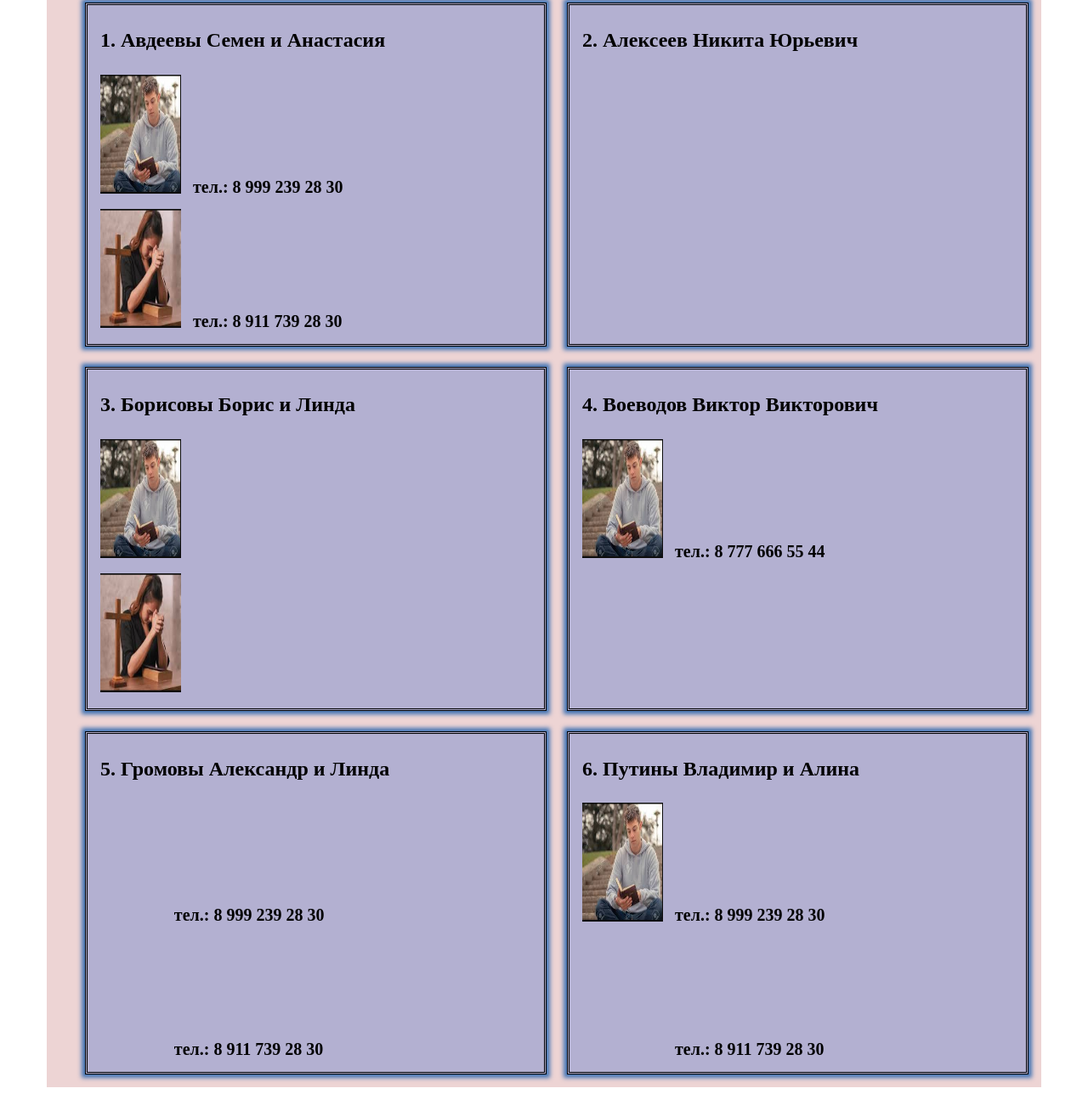
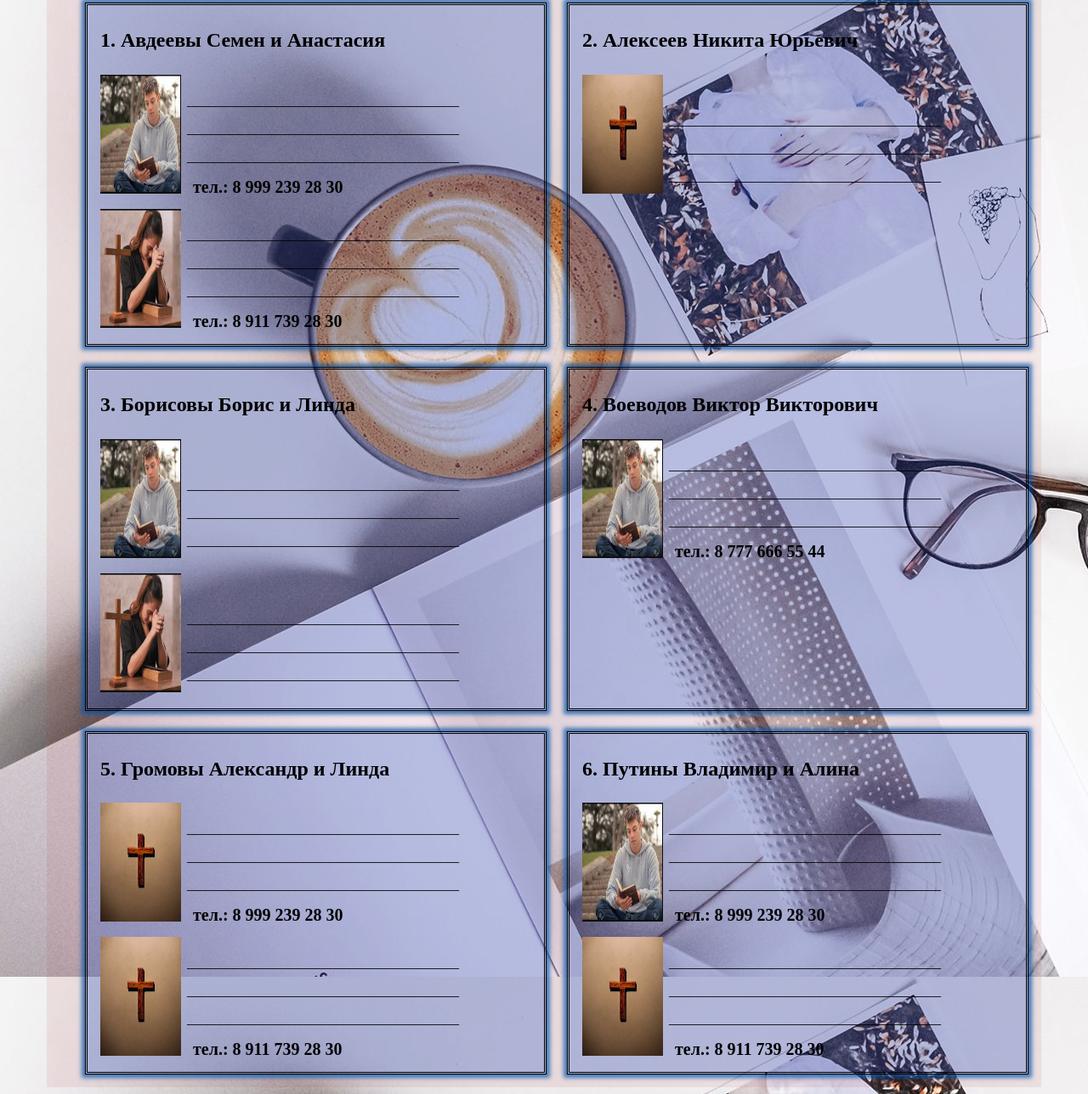
Before and after one commit to Nik-Ark/Worship-Diary, a plain HTML site: page index.html in a window 1280 px wide. Shown: the part 50-1338 px from the top of the page at 85% size. Drawn offline with Linux system fonts and the light colour scheme.

Commit message:
Grid not studied yet

```diff
--- a/index.html
+++ b/index.html
@@ -7,7 +7,7 @@
 		<link href="style.css" rel="stylesheet" />
 		<title>Worship Diary</title>
 	</head>
-	<body>
+	<body style="background-image: url('./files/coffee.jpg')">
 		<div class="inputDiv" style="display: none">
 			<input type="file" id="inputFile" />
 			<button id="readFileButton">Прочитать файл</button>
@@ -20,25 +20,49 @@
 					<img src="images/he.png" />
 				</div>
 				<div class="phone1">
-					<p>тел.: 8 999 239 28 30</p>
+					<p>________________________________________</p>
+					<p>________________________________________</p>
+					<p>________________________________________</p>
+					<h7>тел.: 8 999 239 28 30</h7>
 				</div>
 				<div class="image2">
 					<img src="images/she.png" />
 				</div>
 				<div class="phone2">
-					<p>тел.: 8 911 739 28 30</p>
+					<p>________________________________________</p>
+					<p>________________________________________</p>
+					<p>________________________________________</p>
+					<h7>тел.: 8 911 739 28 30</h7>
 				</div>
 			</div>
 			<div class="card">
 				<h2>2. Алексеев Никита Юрьевич</h2>
+				<div class="image1">
+					<img src="files/filler.png" />
+				</div>
+				<div class="phone1">
+					<p>________________________________________</p>
+					<p>________________________________________</p>
+					<p>________________________________________</p>
+				</div>
 			</div>
 			<div class="card">
 				<h2>3. Борисовы Борис и Линда</h2>
 				<div class="image1">
 					<img src="images/he.png" />
 				</div>
+				<div class="phone1">
+					<p>________________________________________</p>
+					<p>________________________________________</p>
+					<p>________________________________________</p>
+				</div>
 				<div class="image2">
 					<img src="images/she.png" />
+				</div>
+				<div class="phone2">
+					<p>________________________________________</p>
+					<p>________________________________________</p>
+					<p>________________________________________</p>
 				</div>
 			</div>
 			<div class="card">
@@ -47,16 +71,31 @@
 					<img src="images/he.png" />
 				</div>
 				<div class="phone1">
-					<p>тел.: 8 777 666 55 44</p>
+					<p>________________________________________</p>
+					<p>________________________________________</p>
+					<p>________________________________________</p>
+					<h7>тел.: 8 777 666 55 44</h7>
 				</div>
 			</div>
 			<div class="card">
 				<h2>5. Громовы Александр и Линда</h2>
+				<div class="image1">
+					<img src="files/filler.png" />
+				</div>
 				<div class="phone1">
-					<p>тел.: 8 999 239 28 30</p>
+					<p>________________________________________</p>
+					<p>________________________________________</p>
+					<p>________________________________________</p>
+					<h7>тел.: 8 999 239 28 30</h7>
+				</div>
+				<div class="image2">
+					<img src="files/filler.png" />
 				</div>
 				<div class="phone2">
-					<p>тел.: 8 911 739 28 30</p>
+					<p>________________________________________</p>
+					<p>________________________________________</p>
+					<p>________________________________________</p>
+					<h7>тел.: 8 911 739 28 30</h7>
 				</div>
 			</div>
 			<div class="card">
@@ -65,10 +104,19 @@
 					<img src="images/he.png" />
 				</div>
 				<div class="phone1">
-					<p>тел.: 8 999 239 28 30</p>
+					<p>________________________________________</p>
+					<p>________________________________________</p>
+					<p>________________________________________</p>
+					<h7>тел.: 8 999 239 28 30</h7>
+				</div>
+				<div class="image2">
+					<img src="files/filler.png" />
 				</div>
 				<div class="phone2">
-					<p>тел.: 8 911 739 28 30</p>
+					<p>________________________________________</p>
+					<p>________________________________________</p>
+					<p>________________________________________</p>
+					<h7>тел.: 8 911 739 28 30</h7>
 				</div>
 			</div>
 		</div>
--- a/style.css
+++ b/style.css
@@ -8,7 +8,7 @@
 	margin: 0 auto;
 	padding: 45px 15px 15px 45px;
 
-	background: rgba(165, 42, 42, 0.199);
+	background: rgba(165, 42, 42, 0.096);
 	display: grid;
 	gap: 1.5rem;
 
@@ -57,7 +57,7 @@
 	grid-area: my_phone1;
 
 	position: absolute;
-	bottom: -20px;
+	bottom: 7px;
 	left: auto;
 }
 
@@ -65,14 +65,20 @@
 	grid-area: my_phone2;
 
 	position: absolute;
-	bottom: -20px;
+	bottom: 7px;
 	left: auto;
 }
 
-.card p {
+.card .phone1 h7,
+.card .phone2 h7 {
 	font-weight: bold;
 	font-size: 20px;
 	padding: 7px;
+}
+
+.card .phone1 p,
+.card .phone2 p {
+	margin: 0 0 15px 0;
 }
 
 .card:hover {
```
Also changed, not shown: files/amazing.jpg (added), files/coffee.jpg (added), files/cross.jpeg (added), files/filler.png (added), files/hight.jpg (added), files/light.jpg (added).
